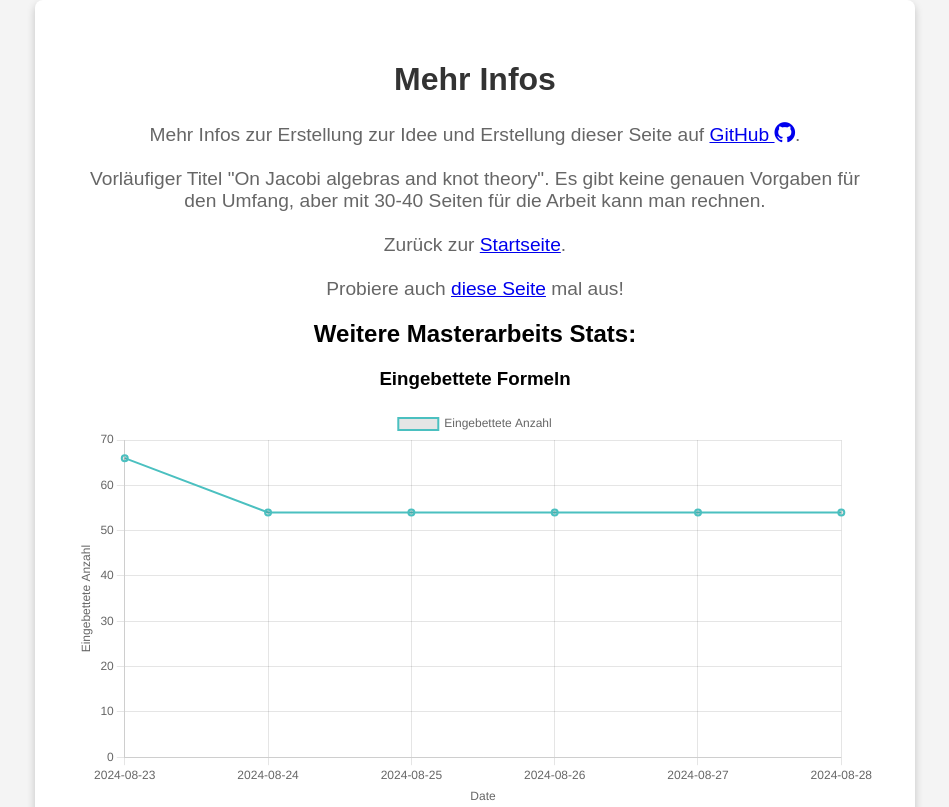
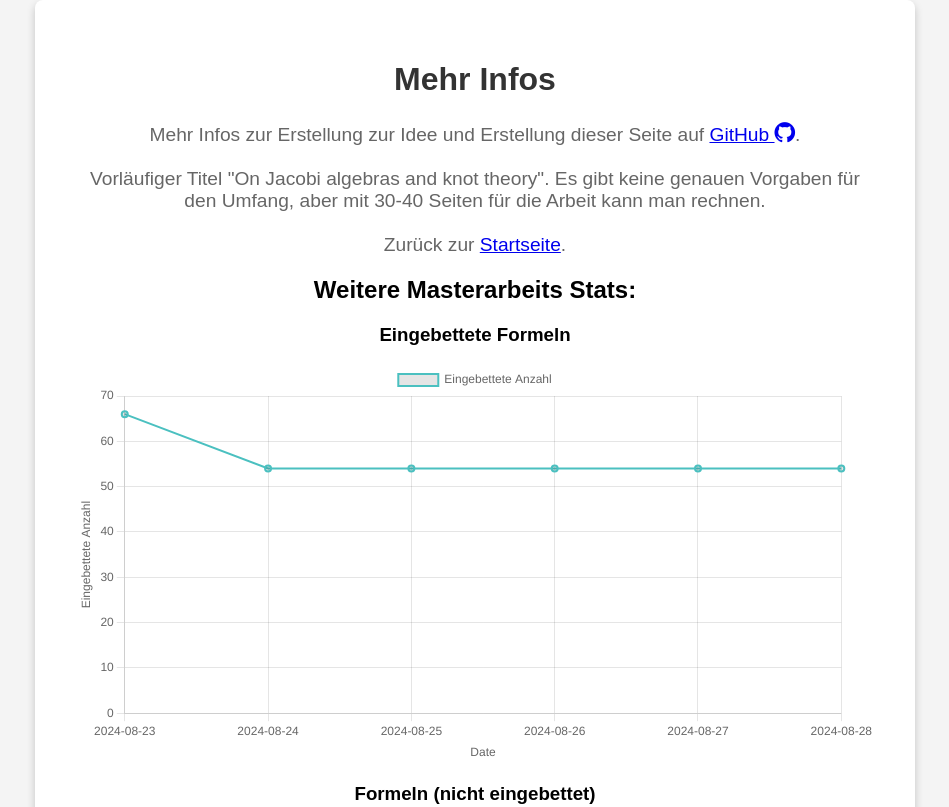
Before and after one commit to TimoH447/master-o-meter, a Django app: page /mehr-infos/ in a window 1280 px wide. Shown: the top 807 px of the page, without its empty margins (165-1114 px from the left). Run offline with Django 5.2, Linux system fonts and the light colour scheme; data comes from the database, SQL or seed files in the repository; both versions use the stored data as it was after the commit.

Commit message:
changed more details template

```diff
--- a/webapp/thesis_tracker/templates/thesis_tracker/mehr-infos.html
+++ b/webapp/thesis_tracker/templates/thesis_tracker/mehr-infos.html
@@ -49,9 +49,6 @@
             aber mit 30-40 Seiten für die Arbeit kann man rechnen.
             <br><br>
             Zurück zur <a href="{% url 'index' %}">Startseite</a>.
-
-            <br><br>
-            Probiere auch <a href="http://narr.us.to">diese Seite</a> mal aus!
 
             <h2>Weitere Masterarbeits Stats:</h2>
 
```
Also changed, not shown: webapp/db.sqlite3.
